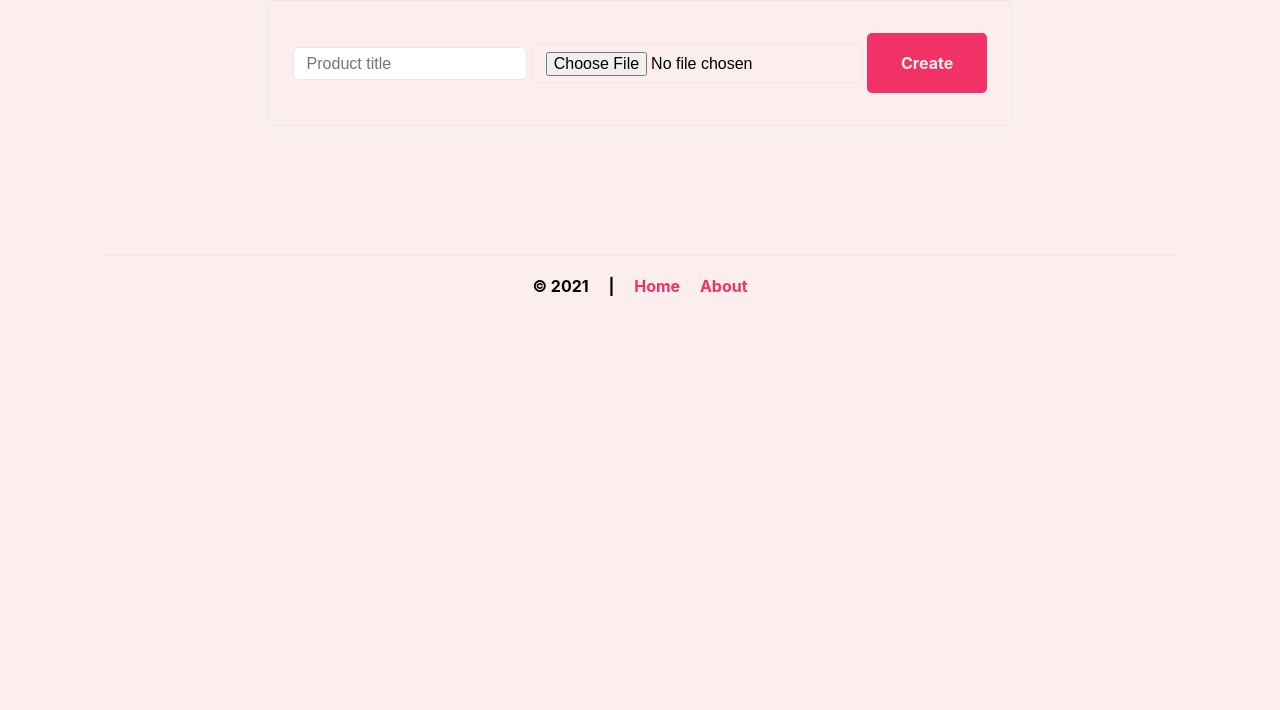
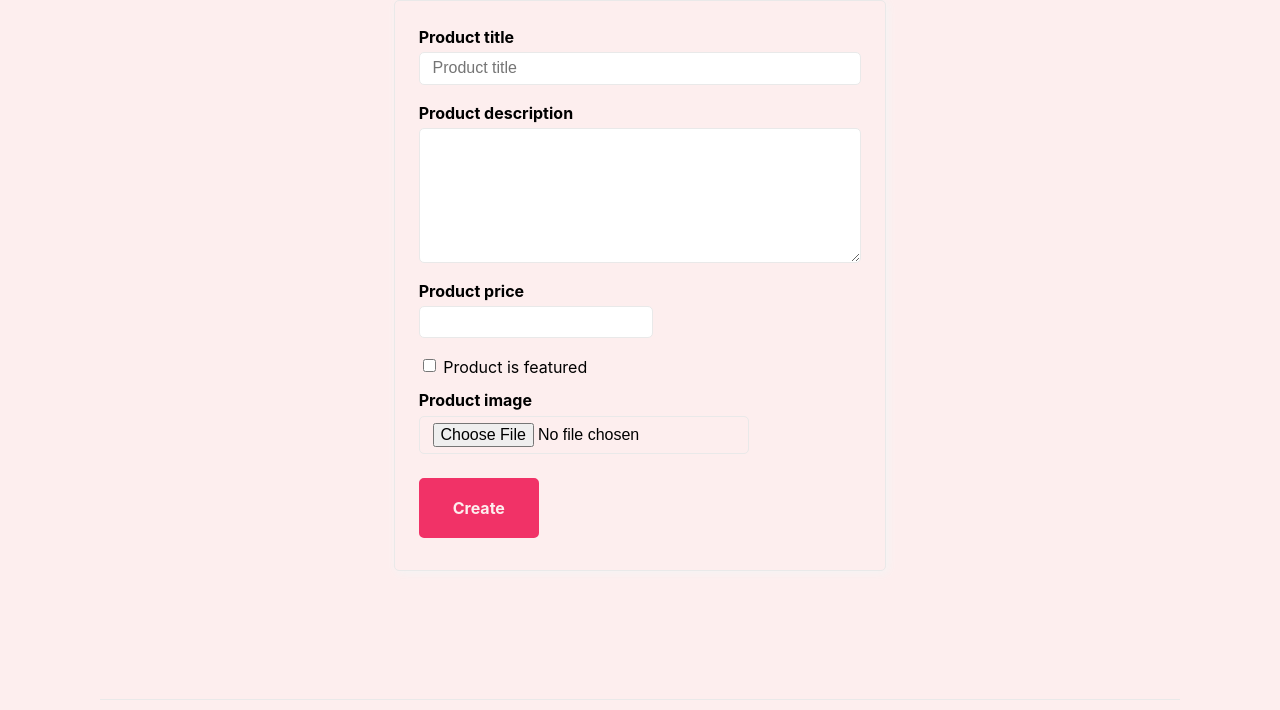
Before and after one commit to gmammadova/gultea, a PHP site: page /upload.php in a window 1280 px wide. Shown: the part 131-841 px from the top of the page. Before the commit the page ends 427 px from the top, so only its background shows below. Run offline with PHP 8.4, Linux system fonts and the light colour scheme; some libraries are stand-ins or nearby versions.

Commit message:
completed product creation

```diff
--- a/dao/product_dao.php
+++ b/dao/product_dao.php
@@ -2,7 +2,7 @@
     require_once('abstract_dao.php');
     require_once('./model/product.php');
 
-    class EmployeeDAO extends AbstractDAO {
+    class ProductDAO extends AbstractDAO {
         function __construct() {
             try{
                 parent::__construct();
@@ -11,7 +11,7 @@
             }
         }
 
-        public function get_product($product_id){
+        public function get_product($product_id) {
             $query = 'SELECT * FROM products WHERE id = ?';
             $stmt = $this->mysqli->prepare($query);
             $stmt->bind_param('i', $product_id);
@@ -21,11 +21,30 @@
             $product = false;
             if($result->num_rows == 1){
                 $temp = $result->fetch_assoc();
-                $product = new Product($temp['id'], $temp['name'], $temp['address'], $temp['salary']);
+                $product = new Product($temp['id'], $temp['title'], $temp['description'], $temp['price'], $temp['is_featured']);
             }
 
             $result->free();
             return $product_id;
         }
+
+        public function create_image($product_id, $name) {
+            $query = 'INSERT INTO images (name, product_id) VALUES (?, ?)';
+            $stmt = $this->mysqli->prepare($query);
+            $stmt->bind_param('si', $name, $product_id);
+            $stmt->execute();
+            $stmt->close();
+
+            return $this->mysqli->insert_id;
+        }
+        public function create_product($title, $description, $price, $is_featured) {
+            $query = 'INSERT INTO products (title, description, price, is_featured) VALUES (?, ?, ?, ?)';
+            $stmt = $this->mysqli->prepare($query);
+            $stmt->bind_param('ssii', $title, $description, $price, $is_featured);
+            $stmt->execute();
+            $stmt->close();
+
+            return $this->mysqli->insert_id;
+        }
     }
 ?>
--- a/upload.php
+++ b/upload.php
@@ -1,18 +1,37 @@
 <?php
-  if (isset($_POST["submit"])) {
-    $file_name = $_FILES['image_file']['name'];
-    $file_tmp_name = $_FILES['image_file']['tmp_name'];
-    $upload_path = getcwd() . "/images/products" . basename($file_name);
-    $is_uploaded = move_uploaded_file($file_tmp_name, $upload_path);
-    if ($is_uploaded) {
-      echo "1";
-    } else{
-      echo "0";
+    require_once('./dao/product_dao.php');
+
+    if (isset($_POST["submit"])) {
+        $product_dao = new ProductDAO();
+
+        // Create the product
+        $is_featured = 0;
+        if ($_POST["product_is_featured"] == 'on') {
+            $is_featured = 1;
+        }
+        $product_id = $product_dao->create_product(
+            $_POST["product_title"],
+            $_POST["product_description"],
+            $_POST["product_price"],
+            $is_featured
+        );
+
+        // Store product image and register it in the database
+        // and associate with the product.
+        $product_image_file = $_FILES['product_image_file'];
+        $file_name = $product_image_file['name'];
+        $file_extension = pathinfo($file_name, PATHINFO_EXTENSION);
+        $file_tmp_name = $product_image_file['tmp_name'];
+        $image_id = $product_dao->create_image($product_id, $file_name);
+        $upload_path = getcwd() . "/images/products/" . $image_id . '.' . $file_extension;
+        $is_uploaded = move_uploaded_file($file_tmp_name, $upload_path);
+
+        if (isset($product_id) && isset($is_uploaded)) {
+            header('Location: upload.php?success=1');
+        } else {
+            header('Location: upload.php?success=0');
+        }
     }
-
-    // TODO: create product.
-    error_log("xiyar: " . $_POST["product_title"]);
-  }
 ?>
 
 <!DOCTYPE html>
@@ -61,11 +80,38 @@
         </nav>
     </header>
     <main>
+        <div style="text-align: center;">
+            <?php
+                if (isset($_GET['success'])) {
+                    if ($_GET['success'] == '1') {
+                        echo '<p>Successfully created.</p>';
+                    } else {
+                        echo '<p>Error creating the product.</p>';
+                    }
+                }
+            ?>
         </div>
         <section>
             <form action="upload.php" method="POST" enctype="multipart/form-data">
-                <input type="text" placeholder="Product title" name="product_title" />
-                <input type="file" accept="image/*" name="image_file">
+                <label for="product_title">Product title</label>
+                <input type="text" placeholder="Product title" name="product_title" style="width: 415px" />
+
+                <label for="product_description">Product description</label>
+                <textarea name="product_description" rows="8" cols="50"></textarea>
+
+                <label for="product_price">Product price</label>
+                <input type="number" name="product_price"/>
+
+                <div>
+                    <input type="checkbox" name="product_is_featured"/>
+                    <label for="product_is_featured">Product is featured</label>
+                </div>
+
+                <div>
+                    <label for="product_image_file">Product image</label>
+                    <input type="file" accept="image/*" name="product_image_file">
+                </div>
+
                 <button type="submit" id="btn-search" name="submit">Create</button>
             </form>
         </section>
```
